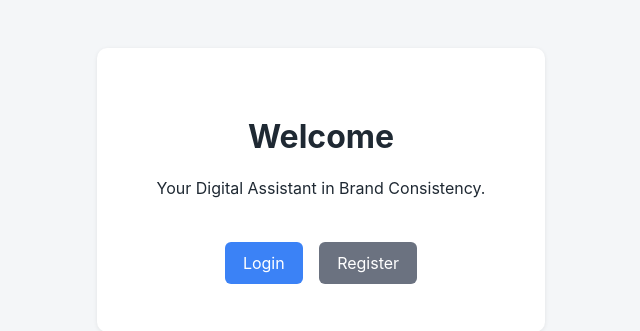
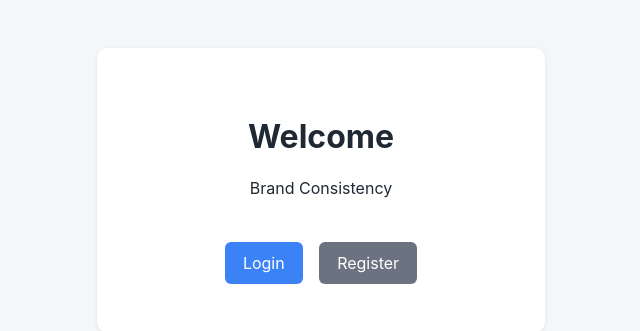
Before and after one commit to erolturac/flaskapp, a Flask app: page / in a window 1280 px wide. Shown: the part 56-387 px from the top of the page, without its empty margins (319-959 px from the left). Run offline with Flask 3, Linux system fonts and the light colour scheme.

Commit message:
welcome message simplified.

```diff
--- a/templates/index.html
+++ b/templates/index.html
@@ -7,7 +7,7 @@
             <p>You are logged in as <strong>{{ session.get('username') }}</strong>.</p>
             <a class="btn" href="{{ url_for('dashboard') }}">Go to Dashboard</a>
         {% else %}
-            <p>Your Digital Assistant in Brand Consistency.</p>
+            <p>Brand Consistency</p>
             <div class="hero-actions">
                 <a class="btn" href="{{ url_for('login') }}">Login</a>
                 <a class="btn btn-secondary" href="{{ url_for('register') }}">Register</a>
```
